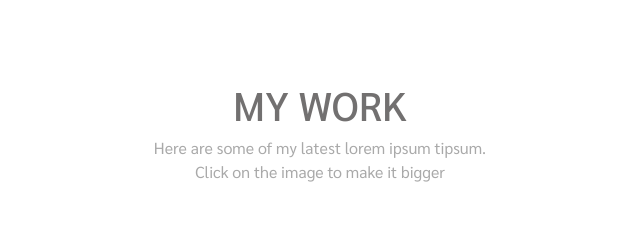
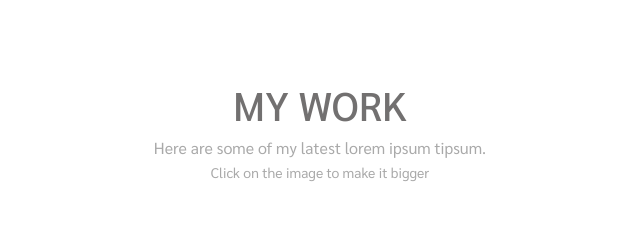
Before and after one commit to hesham931/w3.css, a plain HTML site: page index.html in a window 1280 px wide. Shown: the part 2360-2600 px from the top of the page, 320-960 px from the left. Drawn offline with nearby package versions, Linux system fonts and the light colour scheme.

Commit message:
Update index.html

```diff
--- a/index.html
+++ b/index.html
@@ -137,7 +137,7 @@
           MY WORK
         </h1>
         <p>
-          Here are some of my latest lorem ipsum tipsum.<br>Click on the image to make it bigger
+          Here are some of my latest lorem ipsum tipsum.<br> <small>Click on the image to make it bigger</small>
         </p>
         <div class = "images-links">
           <a href = "p1.jpg" alt = "_self">
```
